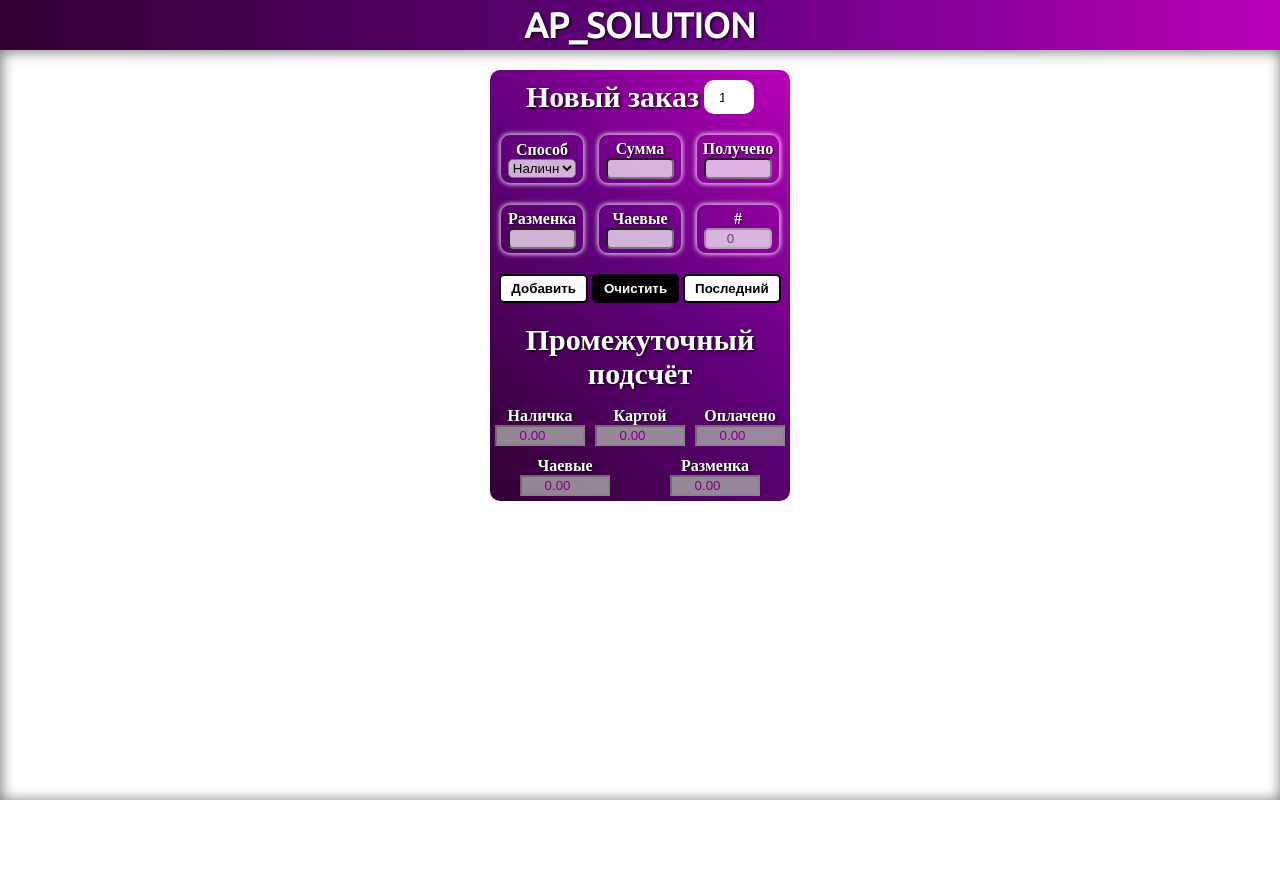
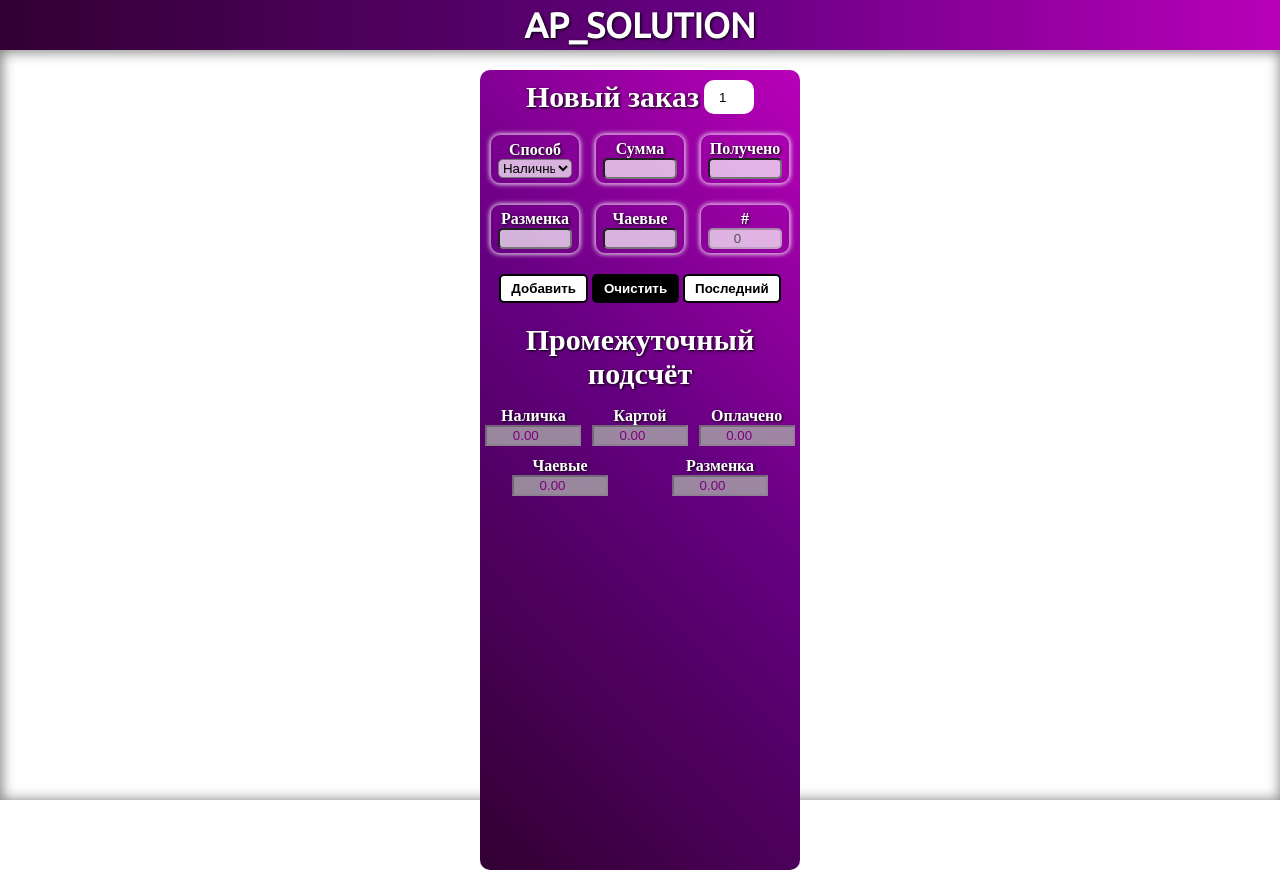
Before and after one commit to AP-Solution/courier_soft, a plain HTML site: page index.html in a window 1280 px wide. Before the commit the page ends 800 px from the top, so only its background shows below. Drawn offline with Linux system fonts and the light colour scheme.

Commit message:
full height

```diff
--- a/index.html
+++ b/index.html
@@ -12,7 +12,7 @@
 	</header>
 	<section class="calculate_wrapper">
 		<div class="payment_info">
-			<h4>Новый заказ<input type="number" class="order_numb"></h4>
+			<h4>Новый заказ<input type="tel" class="order_numb"></h4>
 			<div class="payment_wrapper">
 				<div class="payment_group">
 					<span>Способ</span>
--- a/sass/style.scss
+++ b/sass/style.scss
@@ -42,7 +42,8 @@ body {
 			display: flex;
 			flex-direction: column;
 			align-items: center;
-			max-width: 300px;
+			max-width: 320px;
+			height: 100vh;
 			margin: auto;
 			border-radius: 10px;
 			background: linear-gradient(45deg, rgba(50,0,50,1) 0%, rgba(100,0,128,1) 55%, rgba(185,0,185,1) 100%);
@@ -53,7 +54,7 @@ body {
 				padding: 10px 0 10px;
 				text-align: center;
 				font-size: 30px;
-				input {
+				input.order_numb {
 					border-radius: 10px;
 					border: none;
 					outline: none;
```
Also changed, not shown: css/style.min.css.
